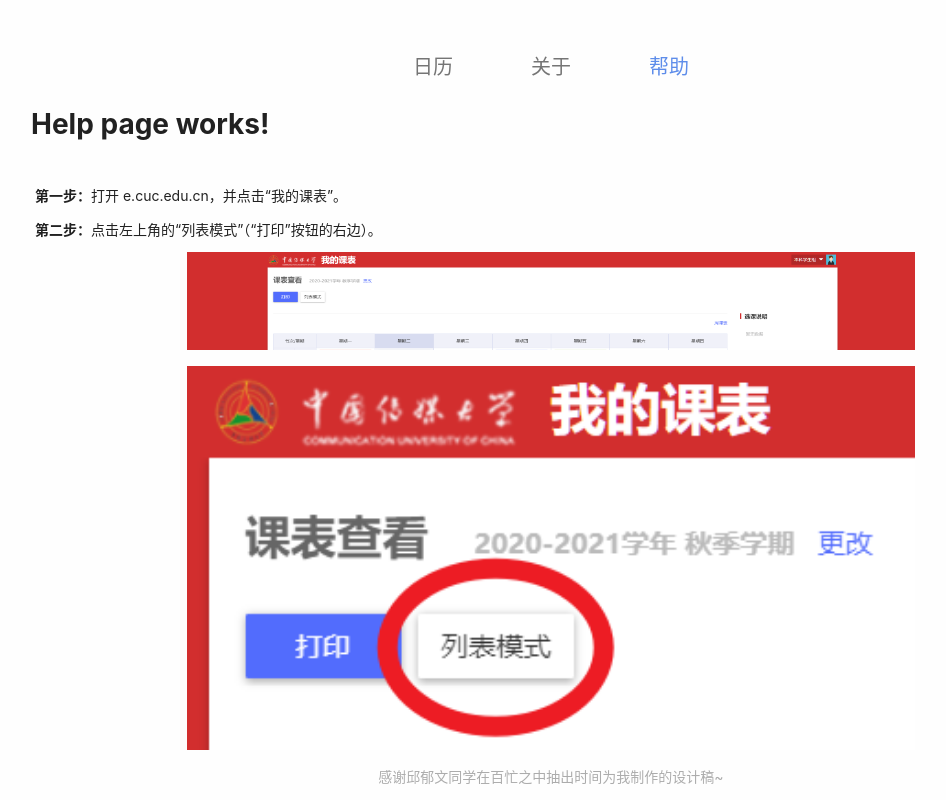
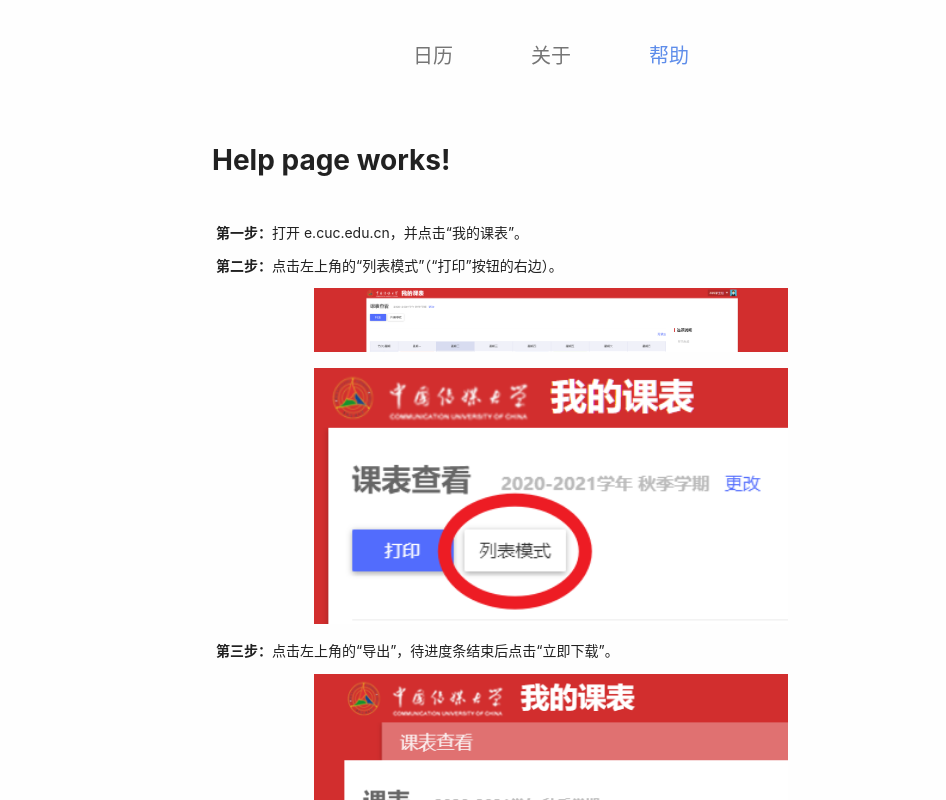
Before and after one commit to willx12123/schedule-calendar-cuc, a Vue app: page /#/help in a window 1280 px wide. Shown: the top 800 px of the page, without its empty margins (89-1035 px from the left). Built offline with nearby package versions, Linux system fonts and the light colour scheme; what ics-in-browser would draw is missing.

Commit message:
fix: Delete flex-grow in App, because it brings too many bugs.

```diff
--- a/public/index.html
+++ b/public/index.html
@@ -3,7 +3,7 @@
   <head>
     <meta charset="utf-8">
     <meta http-equiv="X-UA-Compatible" content="IE=edge">
-    <meta name="viewport" content="width=device-width,initial-scale=1.0">
+    <meta name="viewport" content="width=device-width,initial-scale=1.0,minimum-scale=1.0,maximum-scale=1.0,user-scalable=no,viewport-fit=cover">
     <link rel="icon" href="<%= BASE_URL %>favicon.ico">
     <title><%= htmlWebpackPlugin.options.title %></title>
   </head>
--- a/src/App.vue
+++ b/src/App.vue
@@ -1,11 +1,13 @@
 <template>
-  <div class="app-wrapper" :style="appStyle">
+  <div class="app-wrapper">
     <nav-bar />
-    <main>
+    <main :style="mainStyle">
       <router-view />
     </main>
     <footer>
-      感谢邱郁文同学在百忙之中抽出时间为我制作的设计稿~
+      <p>
+        感谢邱郁文同学在百忙之中抽出时间为我制作的设计稿~
+      </p>
     </footer>
   </div>
 </template>
@@ -23,15 +25,12 @@
   },
   setup() {
     const { clientSize } = useWindow();
-    const appStyle = computed(() => {
-      const { width, height } = clientSize;
-      return {
-        width: `${width}px`,
-        height: `${height}px`,
-      };
-    });
+    const mainStyle = computed<string>(
+      () => `min-height: ${clientSize.height - 188}px`
+    );
+
     return {
-      appStyle,
+      mainStyle,
     };
   },
 });
@@ -40,17 +39,14 @@
 <style scoped lang="scss">
 .app-wrapper {
   overflow: hidden;
-  display: flex;
-  flex-direction: column;
-  align-items: center;
 
   background: #fefefe;
 
   > main {
     width: 100%;
-    flex-grow: 1;
     padding-bottom: 40px;
-    overflow: scroll;
+
+    position: relative;
   }
 
   > footer {
@@ -58,11 +54,11 @@
     width: 100%;
     padding-top: 16px;
 
-    display: flex;
-    justify-content: center;
-    align-items: flex-start;
-
-    color: rgba(0, 0, 0, 0.32);
+    > p {
+      text-align: center;
+      color: rgba(0, 0, 0, 0.32);
+      font-size: 14px;
+    }
   }
 }
 </style>
--- a/src/components/NavBar.vue
+++ b/src/components/NavBar.vue
@@ -22,7 +22,8 @@
 
 nav {
   width: 100%;
-  padding: 40px 0 8px;
+  height: 88px;
+  padding: 32px 0 8px;
   display: flex;
   justify-content: center;
 
@@ -32,9 +33,12 @@
 
   > a {
     width: 118px;
-    padding: 12px;
+    height: 100%;
     border-radius: 8px;
 
+    display: flex;
+    align-items: center;
+    justify-content: center;
     font-size: 20px;
     color: rgba(0, 0, 0, 0.54);
     text-align: center;
--- a/src/main.ts
+++ b/src/main.ts
@@ -2,7 +2,7 @@
 import './registerServiceWorker';
 import router from './router';
 
-import App from './App.vue';
+import App from '@/App.vue';
 import './style.scss';
 
 createApp(App)
--- a/src/style.scss
+++ b/src/style.scss
@@ -3,8 +3,6 @@
   padding: 0;
   box-sizing: border-box;
 }
-
-::-webkit-scrollbar {display:none}
 
 *::after,
 *::before {
@@ -16,13 +14,193 @@
   line-height: 1.527;
   color: rgba(0, 0, 0, 0.87);
   font-family: -apple-system, 'Noto Sans', 'Helvetica Neue', Helvetica,
-    'Nimbus Sans L', Arial, 'Liberation Sans', 'PingFang SC', 'Hiragino Sans GB',
-    'Noto Sans CJK SC', 'Source Han Sans SC', 'Source Han Sans CN',
-    'Microsoft YaHei', 'Wenquanyi Micro Hei', 'WenQuanYi Zen Hei', 'ST Heiti',
-    SimHei, 'WenQuanYi Zen Hei Sharp', sans-serif;
+  'Nimbus Sans L', Arial, 'Liberation Sans', 'PingFang SC', 'Hiragino Sans GB',
+  'Noto Sans CJK SC', 'Source Han Sans SC', 'Source Han Sans CN',
+  'Microsoft YaHei', 'Wenquanyi Micro Hei', 'WenQuanYi Zen Hei', 'ST Heiti',
+  SimHei, 'WenQuanYi Zen Hei Sharp', sans-serif;
 }
 
 a {
   text-decoration: none;
   color: inherit;
 }
+
+html {
+  line-height: 1.15; /* 1 */
+  -webkit-text-size-adjust: 100%; /* 2 */
+}
+
+body {
+  margin: 0;
+}
+
+main {
+  display: block;
+}
+
+h1 {
+  font-size: 2em;
+  margin: 0.67em 0;
+}
+
+hr {
+  box-sizing: content-box; /* 1 */
+  height: 0; /* 1 */
+  overflow: visible; /* 2 */
+}
+
+pre {
+  font-family: monospace, monospace; /* 1 */
+  font-size: 1em; /* 2 */
+}
+
+a {
+  background-color: transparent;
+}
+
+abbr[title] {
+  border-bottom: none; /* 1 */
+  text-decoration: underline; /* 2 */
+  text-decoration: underline dotted; /* 2 */
+}
+
+b,
+strong {
+  font-weight: bolder;
+}
+
+code,
+kbd,
+samp {
+  font-family: monospace, monospace; /* 1 */
+  font-size: 1em; /* 2 */
+}
+
+small {
+  font-size: 80%;
+}
+
+sub,
+sup {
+  font-size: 75%;
+  line-height: 0;
+  position: relative;
+  vertical-align: baseline;
+}
+
+sub {
+  bottom: -0.25em;
+}
+
+sup {
+  top: -0.5em;
+}
+
+img {
+  border-style: none;
+}
+
+button,
+input,
+optgroup,
+select,
+textarea {
+  font-family: inherit; /* 1 */
+  font-size: 100%; /* 1 */
+  line-height: 1.15; /* 1 */
+  margin: 0; /* 2 */
+}
+
+button,
+input { /* 1 */
+  overflow: visible;
+}
+
+button,
+select { /* 1 */
+  text-transform: none;
+}
+
+button,
+[type="button"],
+[type="reset"],
+[type="submit"] {
+  -webkit-appearance: button;
+}
+
+button::-moz-focus-inner,
+[type="button"]::-moz-focus-inner,
+[type="reset"]::-moz-focus-inner,
+[type="submit"]::-moz-focus-inner {
+  border-style: none;
+  padding: 0;
+}
+
+button:-moz-focusring,
+[type="button"]:-moz-focusring,
+[type="reset"]:-moz-focusring,
+[type="submit"]:-moz-focusring {
+  outline: 1px dotted ButtonText;
+}
+
+fieldset {
+  padding: 0.35em 0.75em 0.625em;
+}
+
+legend {
+  box-sizing: border-box; /* 1 */
+  color: inherit; /* 2 */
+  display: table; /* 1 */
+  max-width: 100%; /* 1 */
+  padding: 0; /* 3 */
+  white-space: normal; /* 1 */
+}
+
+progress {
+  vertical-align: baseline;
+}
+
+textarea {
+  overflow: auto;
+}
+
+[type="checkbox"],
+[type="radio"] {
+  box-sizing: border-box; /* 1 */
+  padding: 0; /* 2 */
+}
+
+[type="number"]::-webkit-inner-spin-button,
+[type="number"]::-webkit-outer-spin-button {
+  height: auto;
+}
+
+[type="search"] {
+  -webkit-appearance: textfield; /* 1 */
+  outline-offset: -2px; /* 2 */
+}
+
+[type="search"]::-webkit-search-decoration {
+  -webkit-appearance: none;
+}
+
+::-webkit-file-upload-button {
+  -webkit-appearance: button; /* 1 */
+  font: inherit; /* 2 */
+}
+
+details {
+  display: block;
+}
+
+summary {
+  display: list-item;
+}
+
+template {
+  display: none;
+}
+
+[hidden] {
+  display: none;
+}
--- a/src/views/About.vue
+++ b/src/views/About.vue
@@ -29,6 +29,7 @@
 .about {
   width: 100%;
   padding: 0 20px;
+
   display: flex;
   flex-direction: column;
   align-items: center;
--- a/src/views/Help.vue
+++ b/src/views/Help.vue
@@ -49,16 +49,19 @@
 <style scoped lang="scss">
 .help {
   width: 100%;
+  height: 100%;
   padding: 0 20px;
+
+  overflow: auto;
 
   display: flex;
   flex-direction: column;
   align-items: center;
-  justify-content: center;
 
   .word-tutorial {
     width: 100%;
-    max-width: 1040px;
+    max-width: 678px;
+    margin-top: 32px;
 
     display: flex;
     flex-direction: column;
--- a/src/views/Home.vue
+++ b/src/views/Home.vue
@@ -25,6 +25,10 @@
 
 <style scoped lang="scss">
 .home-wrapper {
+  position: absolute;
+  top: 0;
+  bottom: 0;
+
   width: 100%;
   height: 100%;
 
```
Also changed, not shown: 14 other files (tests, documents, lock files or other folders).
